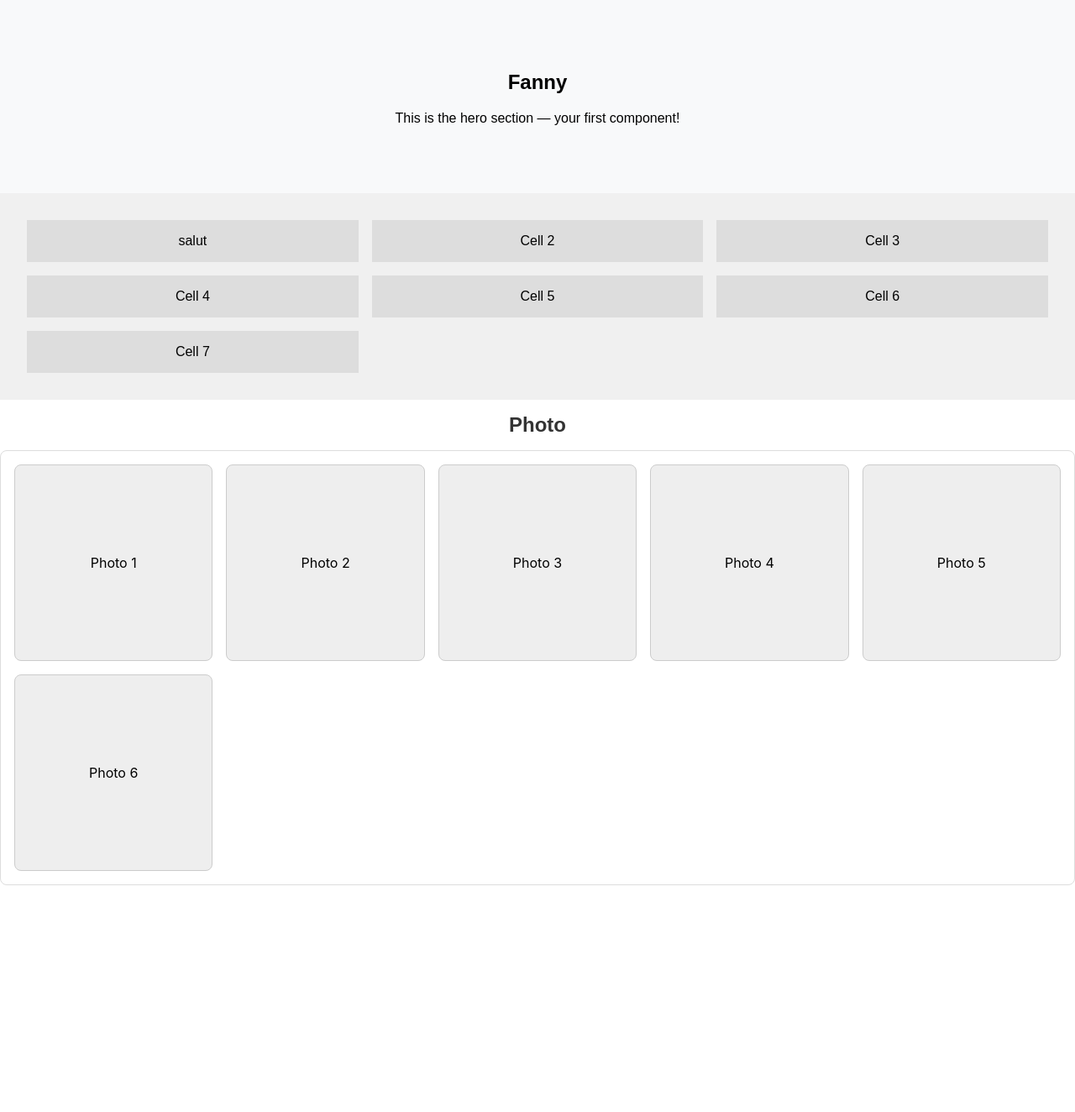
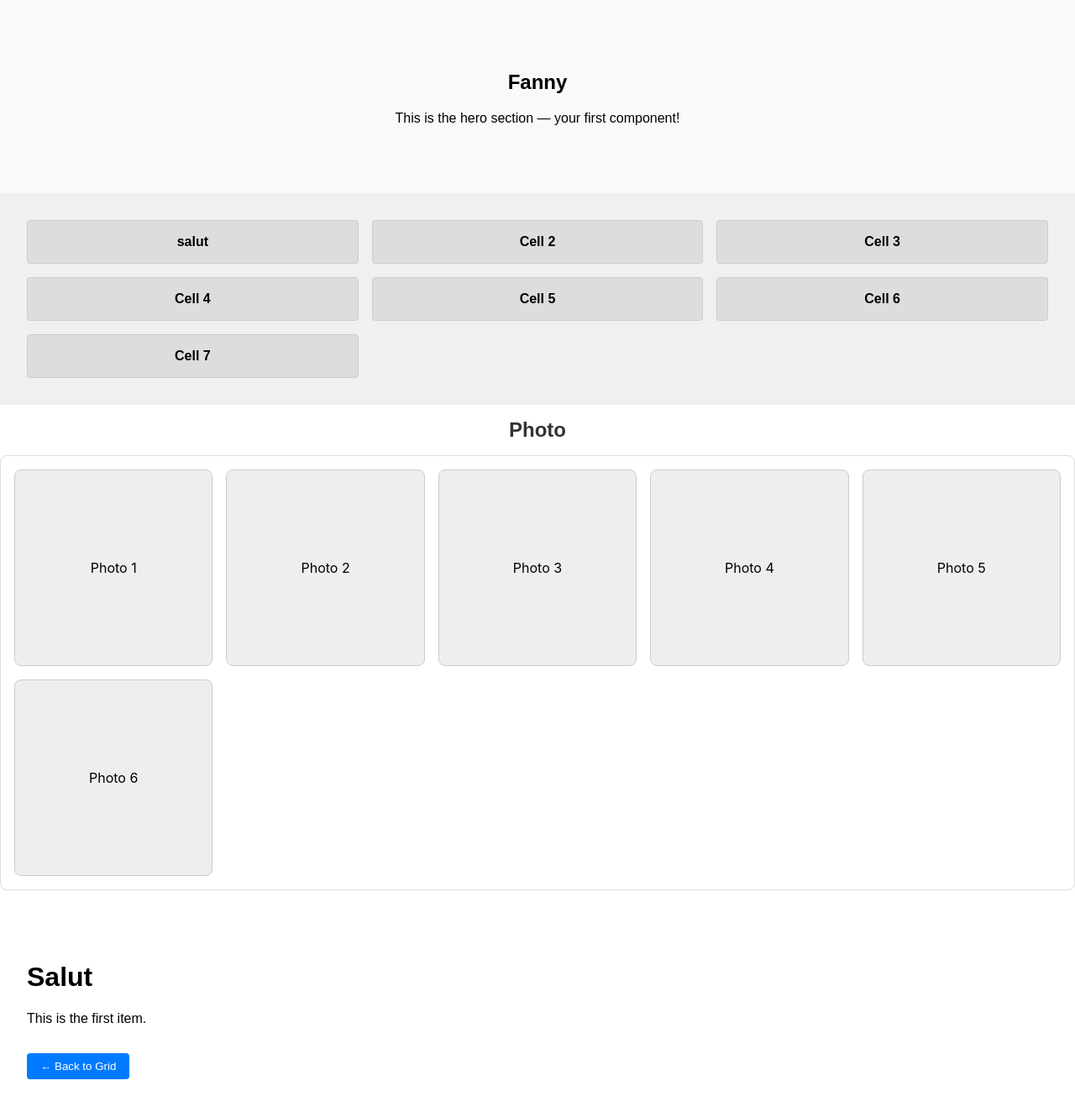
Before and after one commit to Cyb3rOguh/site_fanny, a React (Create React App) app: page /colo/1 in a window 1280 px wide. Shown: the top 1324 px of the page at 84% size. Before the commit the page ends 1086 px from the top, so only its background shows below. Built offline with nearby package versions, Linux system fonts and the light colour scheme.

Commit message:
Une page pour chaque Cell

```diff
--- a/package.json
+++ b/package.json
@@ -9,6 +9,7 @@
     "@testing-library/user-event": "^13.5.0",
     "react": "^19.2.3",
     "react-dom": "^19.2.3",
+    "react-router-dom": "^7.11.0",
     "react-scripts": "5.0.1",
     "web-vitals": "^2.1.4"
   },
--- a/src/App.tsx
+++ b/src/App.tsx
@@ -1,16 +1,25 @@
 // src/App.tsx
 import React from 'react';
+import { BrowserRouter as Router, Routes, Route } from 'react-router-dom';
 import Hero from './Heros';
 import Colo from './Colo';
 import Photo from './Photo';
+import ColoDetail from './ColoDetail';
 
 const App: React.FC = () => {
   return (
-    <div className="App">
-      <Hero />
-      <Colo />
-      <Photo />
-    </div>
+    <Router>
+      <div className="App">
+        <Hero />
+        <Colo />
+        <Photo />
+
+        {/* Define routes */}
+        <Routes>
+          <Route path="/colo/:id" element={<ColoDetail />} />
+        </Routes>
+      </div>
+    </Router>
   );
 };
 
--- a/src/Colo.tsx
+++ b/src/Colo.tsx
@@ -1,7 +1,18 @@
 // src/Colo.tsx
 import React from 'react';
+import { Link } from 'react-router-dom';
 
 const Colo: React.FC = () => {
+  const items = [
+    { id: '1', label: 'salut' },
+    { id: '2', label: 'Cell 2' },
+    { id: '3', label: 'Cell 3' },
+    { id: '4', label: 'Cell 4' },
+    { id: '5', label: 'Cell 5' },
+    { id: '6', label: 'Cell 6' },
+    { id: '7', label: 'Cell 7' },
+  ];
+
   return (
     <div style={{
       display: 'grid',
@@ -11,13 +22,27 @@ const Colo: React.FC = () => {
       backgroundColor: '#f0f0f0',
       fontFamily: 'Arial, sans-serif'
     }}>
-      <div style={{ backgroundColor: '#ddd', padding: '1rem', textAlign: 'center' }}>salut</div>
-      <div style={{ backgroundColor: '#ddd', padding: '1rem', textAlign: 'center' }}>Cell 2</div>
-      <div style={{ backgroundColor: '#ddd', padding: '1rem', textAlign: 'center' }}>Cell 3</div>
-      <div style={{ backgroundColor: '#ddd', padding: '1rem', textAlign: 'center' }}>Cell 4</div>
-      <div style={{ backgroundColor: '#ddd', padding: '1rem', textAlign: 'center' }}>Cell 5</div>
-      <div style={{ backgroundColor: '#ddd', padding: '1rem', textAlign: 'center' }}>Cell 6</div>
-      <div style={{ backgroundColor: '#ddd', padding: '1rem', textAlign: 'center' }}>Cell 7</div>
+      {items.map(item => (
+        <Link
+          key={item.id}
+          to={`/colo/${item.id}`}
+          style={{
+            backgroundColor: '#ddd',
+            padding: '1rem',
+            textAlign: 'center',
+            textDecoration: 'none',
+            color: '#000',
+            borderRadius: '4px',
+            border: '1px solid #ccc',
+            fontWeight: 'bold',
+            transition: 'background-color 0.2s'
+          }}
+          onMouseEnter={(e) => e.currentTarget.style.backgroundColor = '#ccc'}
+          onMouseLeave={(e) => e.currentTarget.style.backgroundColor = '#ddd'}
+        >
+          {item.label}
+        </Link>
+      ))}
     </div>
   );
 };
--- /dev/null
+++ b/src/ColoDetail.tsx
@@ -0,0 +1,59 @@
+// src/ColoDetail.tsx
+import React from 'react';
+import { useParams } from 'react-router-dom';
+
+// Define the type for our content
+type ColoItem = {
+  title: string;
+  description: string;
+};
+
+// Define valid IDs
+const VALID_IDS = ['1', '2', '3', '4', '5', '6', '7'] as const;
+type ColoId = typeof VALID_IDS[number];
+
+const ColoDetail: React.FC = () => {
+  const { id } = useParams<{ id: string }>();
+
+  // Mock data — strongly typed
+  const content: Record<ColoId, ColoItem> = {
+    '1': { title: 'Salut', description: 'This is the first item.' },
+    '2': { title: 'Cell 2', description: 'This is the second item.' },
+    '3': { title: 'Cell 3', description: 'This is the third item.' },
+    '4': { title: 'Cell 4', description: 'This is the fourth item.' },
+    '5': { title: 'Cell 5', description: 'This is the fifth item.' },
+    '6': { title: 'Cell 6', description: 'This is the sixth item.' },
+    '7': { title: 'Cell 7', description: 'This is the seventh item.' },
+  };
+
+  // Safely get item — fallback to first item if invalid ID
+  const item = content[id as ColoId] || content['1'];
+
+  return (
+    <div style={{
+      padding: '2rem',
+      fontFamily: 'Arial, sans-serif',
+      backgroundColor: '#fff',
+      minHeight: '100vh'
+    }}>
+      <h1>{item.title}</h1>
+      <p>{item.description}</p>
+      <button
+        onClick={() => window.history.back()}
+        style={{
+          marginTop: '1rem',
+          padding: '0.5rem 1rem',
+          backgroundColor: '#007bff',
+          color: 'white',
+          border: 'none',
+          borderRadius: '4px',
+          cursor: 'pointer'
+        }}
+      >
+        ← Back to Grid
+      </button>
+    </div>
+  );
+};
+
+export default ColoDetail;
```
Also changed, not shown: 1 other file (tests, documents, lock files or other folders).
